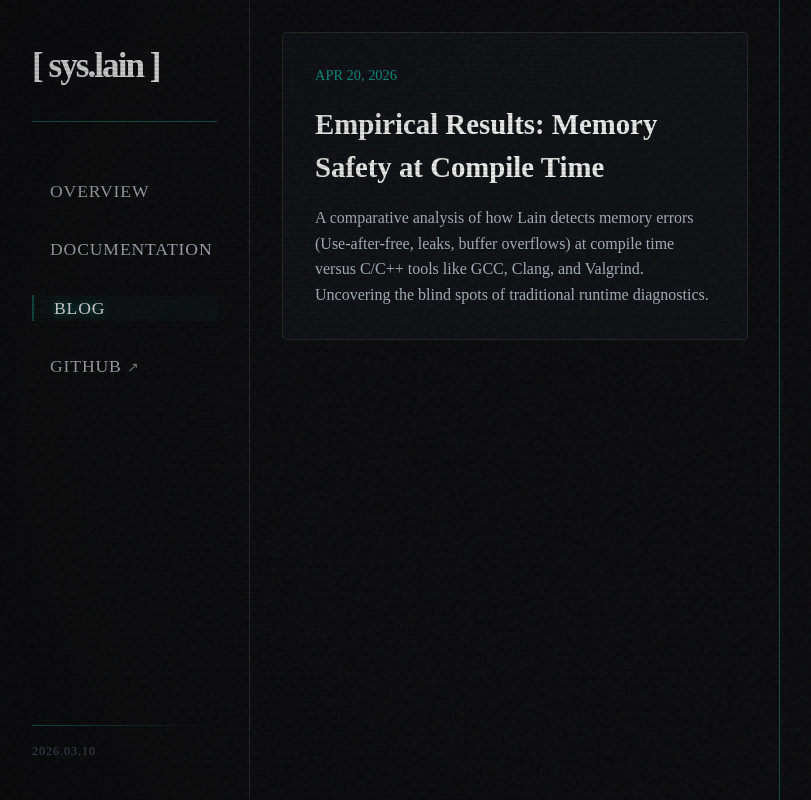
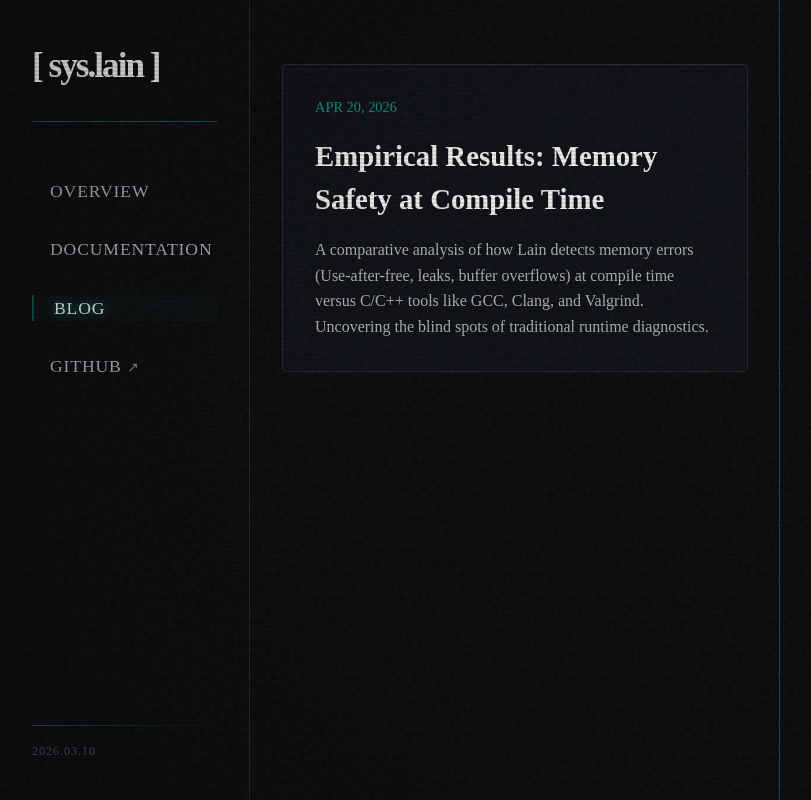
Before and after one commit to Marco-DG/lain, a Next.js app in the folder lain-website/: page /blog in a window 1280 px wide. Shown: the whole page, without its empty margins (0-811 px from the left). Built offline with nearby package versions, Linux system fonts and the light colour scheme.

Commit message:
fix scrollbar

```diff
--- a/lain-website/app/blog/Blog.module.css
+++ b/lain-website/app/blog/Blog.module.css
@@ -1,9 +1,13 @@
 .container {
+    width: 100%;
+    height: 100vh;
+    overflow-y: auto;
+    padding: 4rem 2rem;
+}
+
+.inner {
     max-width: 900px;
     margin: 0 auto;
-    padding: 2rem;
-    height: 100vh;
-    overflow-y: auto;
 }
 
 .articles {
--- a/lain-website/app/blog/empirical-results/Article.module.css
+++ b/lain-website/app/blog/empirical-results/Article.module.css
@@ -1,9 +1,14 @@
 .container {
+    width: 100%;
+    height: 100vh;
+    overflow-y: auto;
+    padding: 0;
+}
+
+.inner {
     max-width: 800px;
     margin: 0 auto;
     padding: 4rem 2rem;
-    height: 100vh;
-    overflow-y: auto;
 }
 
 .header {
--- a/lain-website/app/blog/empirical-results/page.tsx
+++ b/lain-website/app/blog/empirical-results/page.tsx
@@ -6,7 +6,8 @@ export default function EmpiricalResultsArticle() {
     return (
         <NaviShell>
             <div className={styles.container}>
-                <header className={styles.header}>
+                <div className={styles.inner}>
+                    <header className={styles.header}>
                     <Link href="/blog" className={styles.backLink}>← Back to Blog</Link>
                     <div style={{marginTop: '2rem'}}>
                         <span className={styles.date}>Apr 20, 2026 // COMPILER RESEARCH</span>
@@ -117,6 +118,7 @@ export default function EmpiricalResultsArticle() {
                     </p>
                 </div>
             </div>
-        </NaviShell>
+        </div>
+    </NaviShell>
     );
 }
--- a/lain-website/app/blog/page.tsx
+++ b/lain-website/app/blog/page.tsx
@@ -6,6 +6,7 @@ export default function BlogList() {
     return (
         <NaviShell>
             <div className={styles.container}>
+                <div className={styles.inner}>
                     <div className={styles.articles}>
                         <Link href="/blog/empirical-results" className={styles.articleCard}>
                             <div className={styles.articleDate}>Apr 20, 2026</div>
@@ -16,6 +17,7 @@ export default function BlogList() {
                         </Link>
                     </div>
                 </div>
+            </div>
         </NaviShell>
     );
 }
```
Lines whose indentation alone changed are shown as unchanged.
